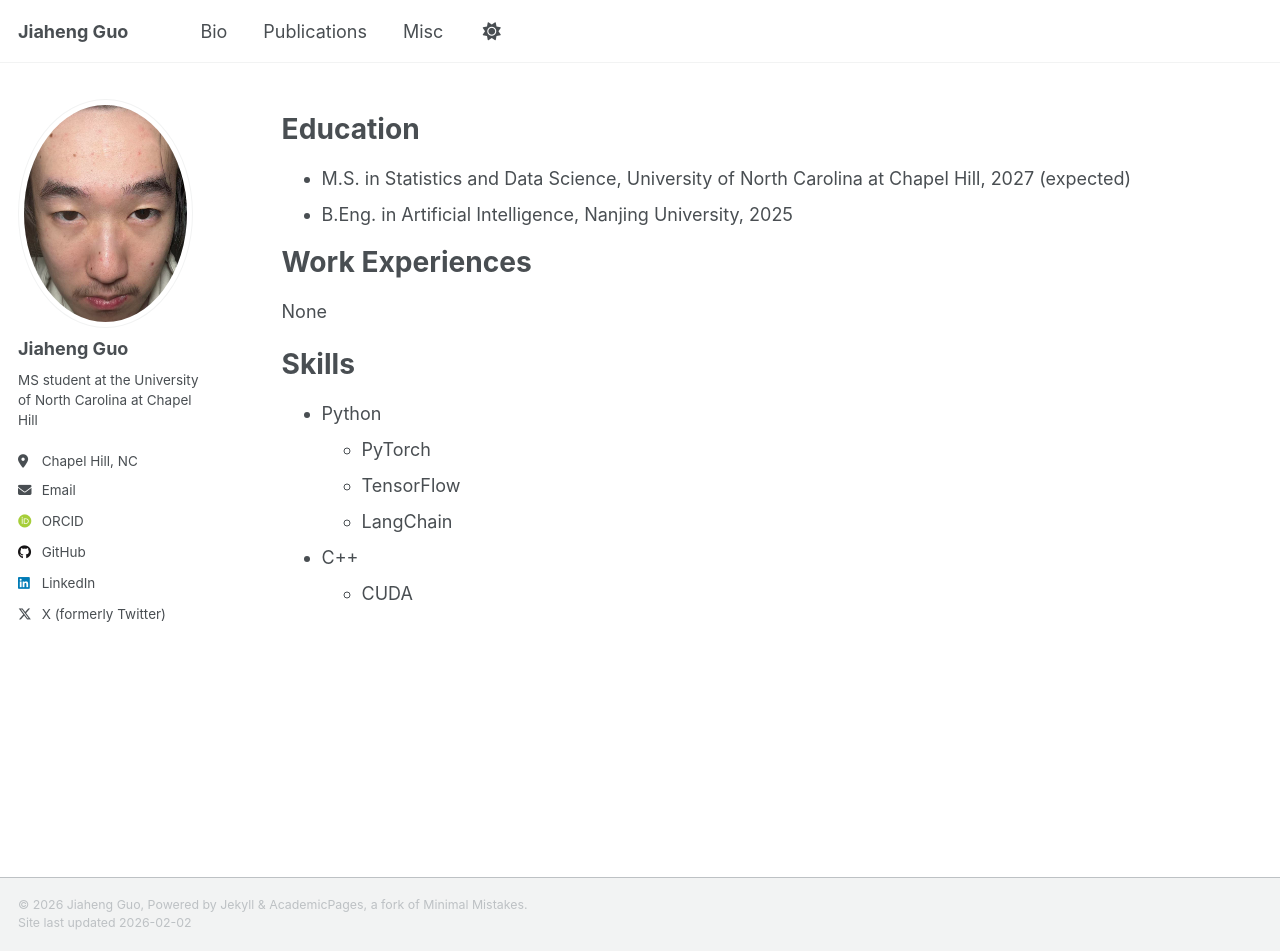
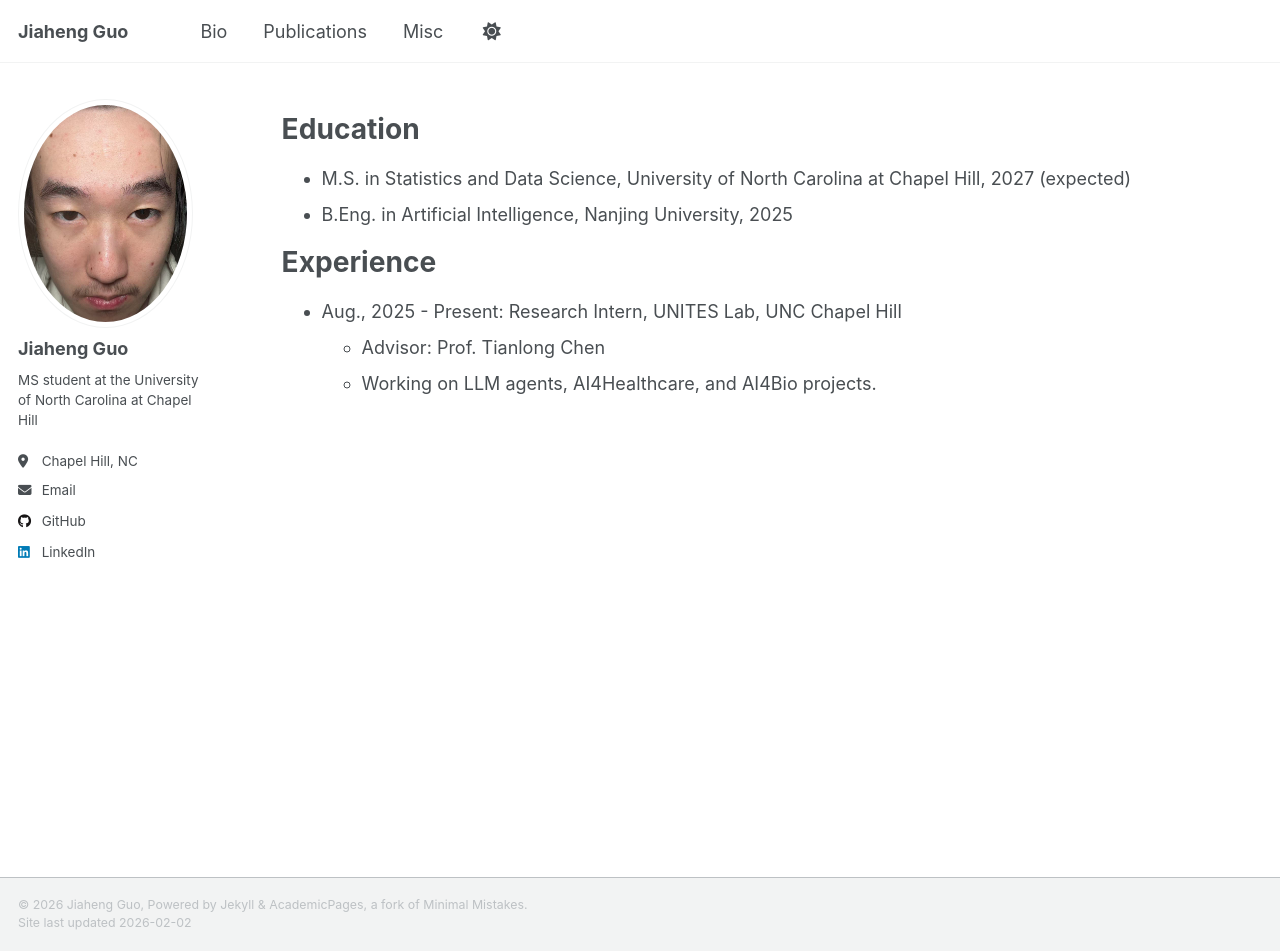
Before and after one commit to jiaheng-guo/jiaheng-guo.github.io, a Jekyll site: the page built from _pages/bio.md, in a window 1280 px wide and 951 px high. Built offline with Jekyll 4.4.1, drawn with Linux system fonts in a browser that asks for light colours; some web fonts are replaced; a script that is not in the unit is left out.

Commit message:
modify repo structure

```diff
--- a/_config.yml
+++ b/_config.yml
@@ -38,8 +38,7 @@ author:
   googlescholar    : # TODO
   inspire-hep      : # URL
   impactstory      : # URL
-  orcid            : "https://orcid.org/0009-0001-2906-2606"
-  semantic         : # URL
+  orcid            : # URL
   pubmed           : # TODO
   researchgate     : # URL
   scopus           : # URL
@@ -71,7 +70,7 @@ author:
   steam            : # Username
   telegram         : # URL
   tumblr           : # Username
-  twitter          : "henryguo0922" # Username for X / Twitter
+  twitter          : # Username for X / Twitter
   vine             : # Username
   weibo            : # Username
   wikipedia        : # Username
--- a/_pages/bio.md
+++ b/_pages/bio.md
@@ -15,12 +15,15 @@ Education
 * B.Eng. in Artificial Intelligence, Nanjing University, 2025
 
 
-Work Experiences
+Experience
 ======
-None
+* Aug., 2025 - Present: Research Intern, UNITES Lab, UNC Chapel Hill
+  * Advisor: Prof. Tianlong Chen
+  * Working on LLM agents, AI4Healthcare, and AI4Bio projects.
 
 
-Skills
+
+<!-- Skills
 ======
 * Python
   * PyTorch
@@ -28,7 +31,9 @@ Skills
   * LangChain
 
 * C++
-  * CUDA
+  * CUDA -->
+
+
 
 <!-- Publications
 ======
```
Also changed, not shown: other parts of _pages/bio.md (+2 -2 lines).
